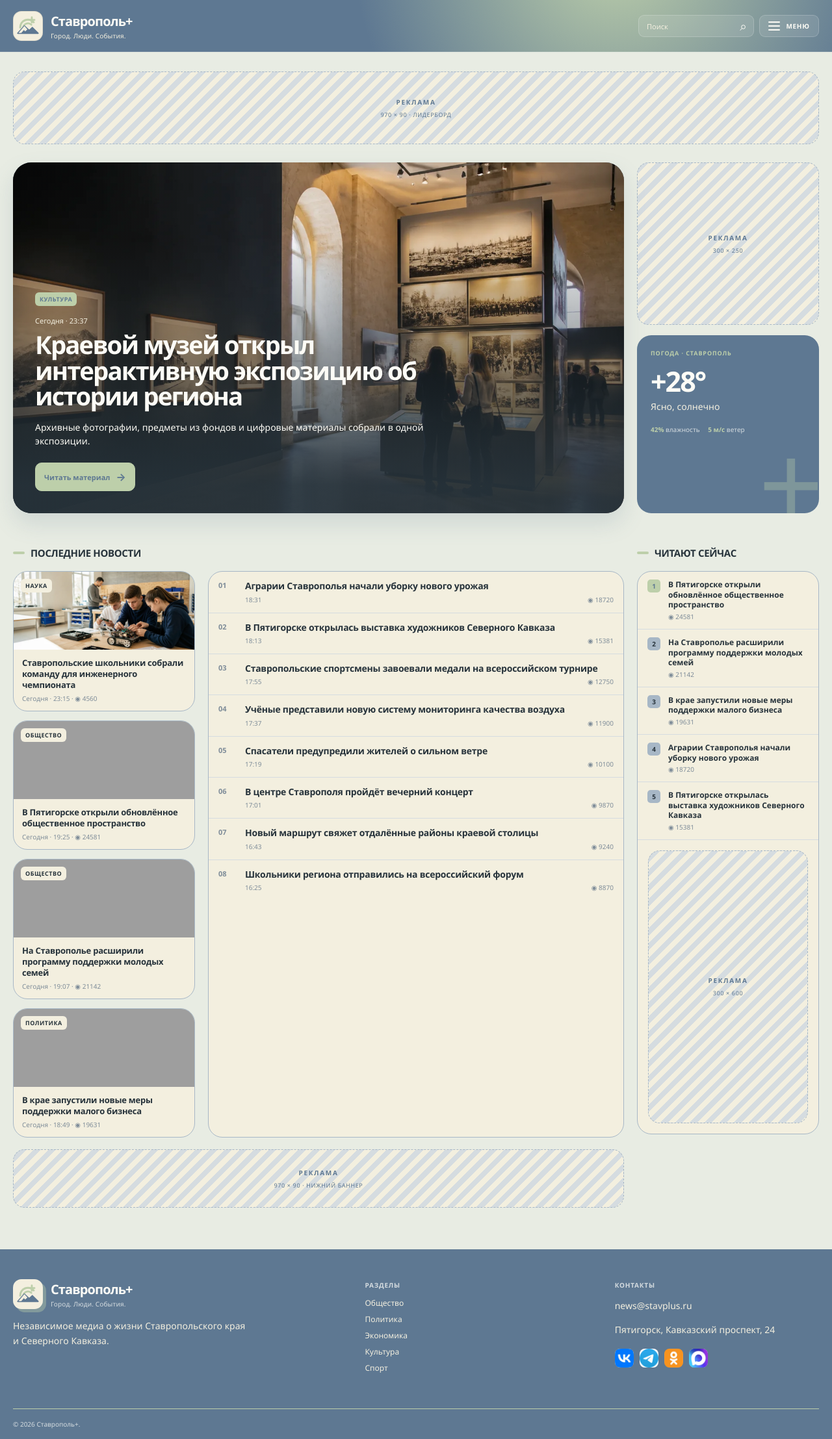
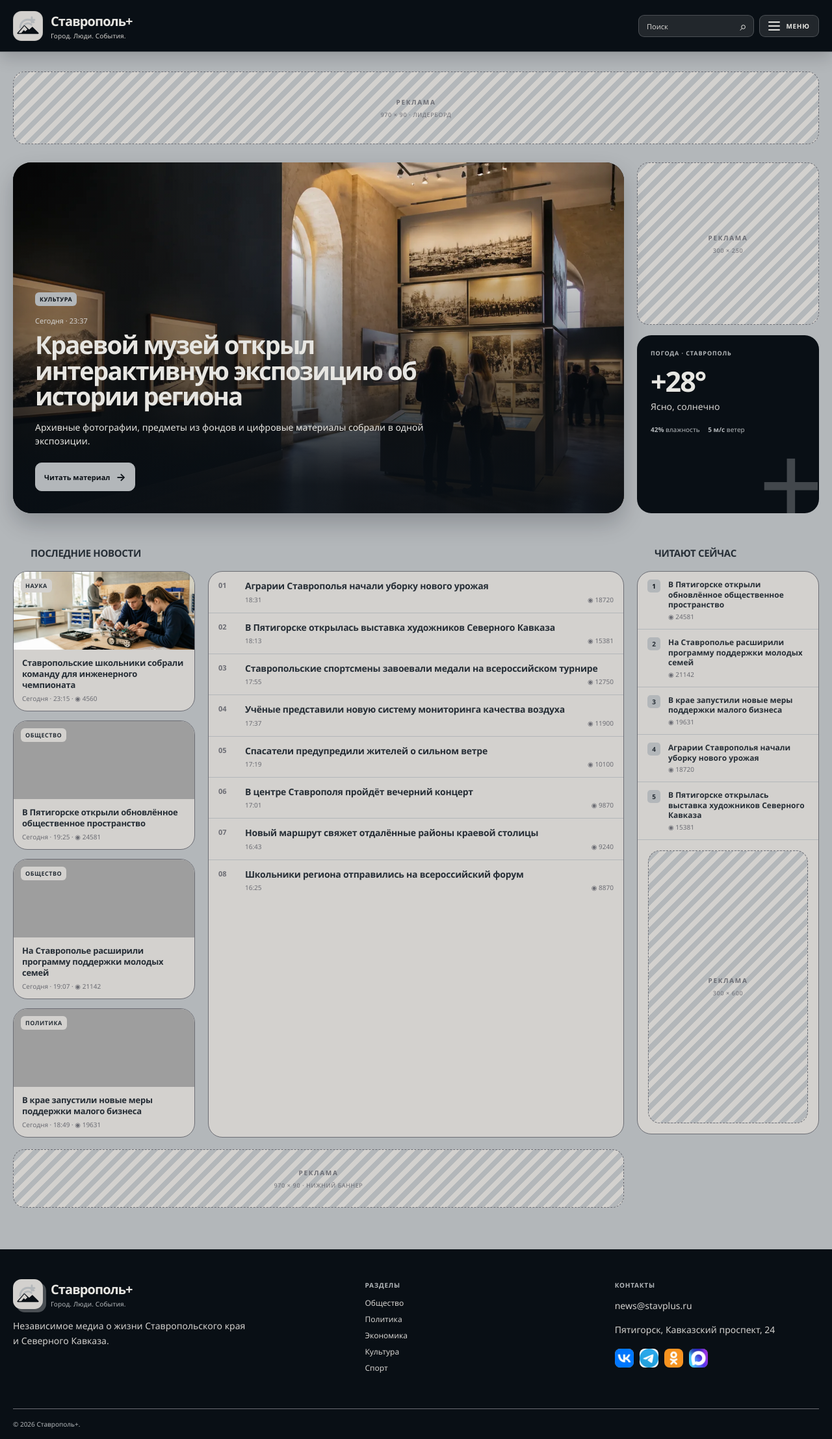
Before and after one commit to temacteklyannayapuwka/Production, a Django app: page / in a window 1280 px wide. Shown: the whole page at 65% size. Run offline with Django 5.2, Linux system fonts and the light colour scheme; data comes from the database, SQL or seed files in the repository; some libraries are stand-ins or nearby versions; grey boxes are pictures that could not be loaded.

Commit message:
style: refine site with midnight mountain palette

```diff
--- a/news/tests.py
+++ b/news/tests.py
@@ -21,7 +21,7 @@ class AdminJavascriptFallbackTests(SimpleTestCase):
     def test_public_page_uses_the_current_menu_script(self):
         response = get_template('base.html').render({})
 
-        self.assertIn('/static/news-site.css?v=13', response)
+        self.assertIn('/static/news-site.css?v=14', response)
         self.assertIn('/static/brand/stavplus-mark.svg', response)
         self.assertIn('/static/news-site.js?v=2', response)
         self.assertIn('>Меню</span>', response)
--- a/static/news-site.css
+++ b/static/news-site.css
@@ -1,16 +1,16 @@
 :root {
-  --ink: #27333b;
-  --carbon: #5e7892;
-  --lime: #bdcfaa;
-  --lime-deep: #5e7892;
-  --paper: #f3efdf;
-  --ground: #e8ece3;
-  --line: #a7b7c6;
-  --line-soft: #d5dce0;
-  --muted: #5e7892;
-  --muted-light: #7f8d99;
-  --white: #fdfcf6;
-  --concrete: #a7b7c6;
+  --ink: #262e36;
+  --carbon: #090f15;
+  --lime: #b3b7ba;
+  --lime-deep: #6c6d74;
+  --paper: #d3d1ce;
+  --ground: #b3b7ba;
+  --line: #6c6d74;
+  --line-soft: #b3b7ba;
+  --muted: #6c6d74;
+  --muted-light: #6c6d74;
+  --white: #e7e6e2;
+  --concrete: #b3b7ba;
   --ui: "Avenir Next", Avenir, "Segoe UI", system-ui, -apple-system, sans-serif;
   --serif: "Iowan Old Style", Baskerville, "Times New Roman", serif;
 }
@@ -40,9 +40,10 @@ img { display: block; max-width: 100%; }
 /* Header and global navigation */
 .masthead {
   position: relative; z-index: 30; overflow: hidden;
-  background: radial-gradient(circle at 74% -90%, #bdcfaa 0, transparent 42%), var(--carbon);
+  background: var(--carbon);
+  box-shadow: 0 8px 26px rgba(9, 15, 21, .2);
 }
-.masthead::after { position: absolute; right: 0; bottom: 0; left: 0; height: 1px; background: rgba(255, 255, 255, .14); content: ""; }
+.masthead::after { position: absolute; right: 0; bottom: 0; left: 0; height: 1px; background: rgba(179, 183, 186, .48); content: ""; }
 .masthead__inner { display: grid; grid-template-columns: minmax(0, 1fr) auto; align-items: center; min-height: 80px; gap: clamp(18px, 2.4vw, 36px); }
 .brand { display: inline-flex; align-items: center; gap: 12px; color: var(--white); text-decoration: none; }
 .brand__mark {
@@ -52,11 +53,11 @@ img { display: block; max-width: 100%; }
   transition: transform .2s ease, box-shadow .2s ease;
 }
 .brand__mark img { width: 40px; height: 40px; }
-.brand:hover .brand__mark { transform: translateY(-2px) rotate(-4deg) scale(1.04); box-shadow: 0 0 0 5px rgba(189, 207, 170, .34); }
+.brand:hover .brand__mark { transform: translateY(-2px) rotate(-4deg) scale(1.04); box-shadow: 0 0 0 5px rgba(179, 183, 186, .34); }
 .brand strong { display: block; font-size: 20px; font-weight: 850; letter-spacing: -.9px; }
-.brand small { display: block; margin-top: 2px; color: #f3efdf; font-size: 10px; letter-spacing: .015em; }
+.brand small { display: block; margin-top: 2px; color: #d3d1ce; font-size: 10px; letter-spacing: .015em; }
 .header-nav { display: flex; justify-content: center; gap: clamp(13px, 1.55vw, 25px); min-width: 0; overflow: hidden; }
-.header-nav a { position: relative; padding: 8px 0; color: #f3efdf; font-size: 11px; font-weight: 750; letter-spacing: -.08px; text-decoration: none; white-space: nowrap; transition: color .18s ease; }
+.header-nav a { position: relative; padding: 8px 0; color: #d3d1ce; font-size: 11px; font-weight: 750; letter-spacing: -.08px; text-decoration: none; white-space: nowrap; transition: color .18s ease; }
 .header-nav a::after { position: absolute; right: 0; bottom: 1px; left: 0; height: 2px; transform: scaleX(0); transform-origin: center; border-radius: 2px; background: var(--lime); content: ""; transition: transform .18s ease; }
 .header-nav a:hover, .header-nav a.active { color: var(--white); }
 .header-nav a:hover::after, .header-nav a.active::after { transform: scaleX(1); }
@@ -71,7 +72,7 @@ img { display: block; max-width: 100%; }
 .social .social__max { width: auto; padding: 0 10px; border-color: var(--lime); border-radius: 20px; background: var(--lime); color: var(--carbon); }
 .social .social__max:hover { background: var(--carbon); color: var(--lime); }
 .social--header { gap: 5px; padding-right: 9px; border-right: 1px solid rgba(255, 255, 255, .14); }
-.social--header a { width: 26px; height: 26px; border-color: rgba(255, 255, 255, .22); background: transparent; color: #f3efdf; font-size: 8px; }
+.social--header a { width: 26px; height: 26px; border-color: rgba(255, 255, 255, .22); background: transparent; color: #d3d1ce; font-size: 8px; }
 .social--header a:hover { border-color: var(--lime); background: var(--lime); color: var(--carbon); }
 .social--header .social__max { width: auto; padding: 0 7px; border-color: rgba(255, 255, 255, .18); background: rgba(255, 255, 255, .1); color: var(--white); }
 .social--header .social__max:hover { border-color: var(--lime); background: var(--lime); color: var(--carbon); }
@@ -95,9 +96,9 @@ img { display: block; max-width: 100%; }
 }
 .search button:hover { background: var(--lime); color: var(--carbon); }
 .search--header { width: 178px; height: 34px; margin-left: 0; border-color: rgba(255, 255, 255, .19); border-radius: 9px; background: rgba(255, 255, 255, .1); }
-.search--header:focus-within { border-color: var(--lime); box-shadow: 0 0 0 3px rgba(189, 207, 170, .34); }
+.search--header:focus-within { border-color: var(--lime); box-shadow: 0 0 0 3px rgba(179, 183, 186, .34); }
 .search--header input { color: var(--white); font-size: 11px; }
-.search--header input::placeholder { color: #f3efdf; }
+.search--header input::placeholder { color: #d3d1ce; }
 .search--header button { width: 36px; background: transparent; color: var(--white); }
 .search--header button:hover { background: var(--lime); color: var(--carbon); }
 .menu-button {
@@ -107,7 +108,7 @@ img { display: block; max-width: 100%; }
   transition: transform .18s ease, border-color .18s ease, box-shadow .18s ease, background .18s ease;
 }
 .menu-button span { display: inline; }
-.menu-button:hover { transform: translateY(-2px); border-color: var(--lime); box-shadow: 0 0 0 3px rgba(189, 207, 170, .34); background: var(--lime); color: var(--carbon); }
+.menu-button:hover { transform: translateY(-2px); border-color: var(--lime); box-shadow: 0 0 0 3px rgba(179, 183, 186, .34); background: var(--lime); color: var(--carbon); }
 .menu-button i, .menu-button i::before, .menu-button i::after { display: block; width: 18px; height: 1.5px; border-radius: 2px; background: currentColor; content: ""; }
 .menu-button i { position: relative; }
 .menu-button i::before { position: absolute; top: -6px; left: 0; }
@@ -117,7 +118,7 @@ img { display: block; max-width: 100%; }
 .ad {
   display: flex; flex-direction: column; align-items: center; justify-content: center; overflow: hidden;
   border: 1px dashed var(--line); border-radius: 18px;
-  background: repeating-linear-gradient(-45deg, #f3efdf, #f3efdf 8px, #d5dce0 8px, #d5dce0 16px);
+  background: repeating-linear-gradient(-45deg, #d3d1ce, #d3d1ce 8px, #b3b7ba 8px, #b3b7ba 16px);
   color: var(--lime-deep); letter-spacing: .12em; text-align: center; text-transform: uppercase;
 }
 .ad span { font-size: 10px; font-weight: 850; }
@@ -151,16 +152,16 @@ img { display: block; max-width: 100%; }
 .headline-list p span { float: right; }
 .hero {
   position: relative; isolation: isolate; min-height: 540px; overflow: hidden; border-radius: 28px; background: var(--carbon);
-  box-shadow: 0 16px 34px rgba(94, 120, 146, .18);
+  box-shadow: 0 16px 34px rgba(9, 15, 21, .22);
 }
 .hero img, .hero__fallback { position: absolute; inset: 0; width: 100%; height: 100%; object-fit: cover; }
-.hero__fallback, .card__fallback { background: linear-gradient(135deg, #5e7892, #8e9e83 52%, #bdcfaa); }
-.hero__overlay { position: absolute; inset: 0; background: linear-gradient(180deg, rgba(39, 51, 59, .04) 22%, rgba(39, 51, 59, .94) 92%); }
+.hero__fallback, .card__fallback { background: linear-gradient(135deg, #090f15, #262e36 52%, #6c6d74); }
+.hero__overlay { position: absolute; inset: 0; background: linear-gradient(180deg, rgba(9, 15, 21, .04) 22%, rgba(9, 15, 21, .94) 92%); }
 .hero__content { position: absolute; right: 0; bottom: 0; left: 0; z-index: 1; padding: 34px; color: var(--white); }
 .hero__content .tag { background: var(--lime); color: var(--carbon); }
-.hero__meta { margin: 15px 0 10px; color: #f3efdf; font-size: 11px; }
+.hero__meta { margin: 15px 0 10px; color: #d3d1ce; font-size: 11px; }
 .hero h1 { max-width: 720px; margin: 0; font-size: clamp(30px, 3vw, 44px); font-weight: 850; line-height: 1.03; letter-spacing: -1.9px; }
-.hero__lead { display: -webkit-box; max-width: 670px; margin: 17px 0 0; overflow: hidden; color: #fdfcf6; font-size: 14px; line-height: 1.55; -webkit-box-orient: vertical; -webkit-line-clamp: 3; }
+.hero__lead { display: -webkit-box; max-width: 670px; margin: 17px 0 0; overflow: hidden; color: #e7e6e2; font-size: 14px; line-height: 1.55; -webkit-box-orient: vertical; -webkit-line-clamp: 3; }
 .hero--empty { min-height: 360px; }
 .hero__content > a, .rail-note button {
   position: relative; display: inline-flex; align-items: center; gap: 9px; overflow: hidden; border: 1px solid var(--lime); border-radius: 10px;
@@ -172,14 +173,14 @@ img { display: block; max-width: 100%; }
 .rail-note button:hover { box-shadow: 4px 4px 0 var(--ink); }
 .hero__content > a b { font-size: 16px; transition: transform .18s ease; }
 .hero__content > a:hover b { transform: translateX(3px); }
-@keyframes hero-cta-pulse { 0%, 72%, 100% { box-shadow: 0 0 0 0 rgba(189, 207, 170, 0); } 77% { box-shadow: 0 0 0 4px rgba(189, 207, 170, .46); } 84% { box-shadow: 0 0 0 10px rgba(189, 207, 170, 0); } }
+@keyframes hero-cta-pulse { 0%, 72%, 100% { box-shadow: 0 0 0 0 rgba(179, 183, 186, 0); } 77% { box-shadow: 0 0 0 4px rgba(179, 183, 186, .46); } 84% { box-shadow: 0 0 0 10px rgba(179, 183, 186, 0); } }
 .side-rail { align-self: stretch; display: grid; grid-template-rows: 250px minmax(0, 1fr); gap: 16px; }
 .weather { position: relative; height: 100%; min-height: 0; overflow: hidden; padding: 21px; border-radius: 22px; background: var(--carbon); color: var(--white); }
-.weather::after { position: absolute; right: -7px; bottom: -40px; color: rgba(189, 207, 170, .34); font-size: 175px; font-weight: 200; line-height: 1; content: "+"; }
+.weather::after { position: absolute; right: -7px; bottom: -40px; color: rgba(179, 183, 186, .34); font-size: 175px; font-weight: 200; line-height: 1; content: "+"; }
 .weather p { margin: 0; color: var(--lime); font-size: 9px; font-weight: 850; letter-spacing: .1em; text-transform: uppercase; }
 .weather strong { display: block; margin-top: 7px; font-size: 43px; letter-spacing: -2px; }
-.weather span { color: #f3efdf; }
-.weather small { position: relative; z-index: 1; display: block; margin-top: 18px; color: #d5dce0; font-size: 10px; }
+.weather span { color: #d3d1ce; }
+.weather small { position: relative; z-index: 1; display: block; margin-top: 18px; color: #b3b7ba; font-size: 10px; }
 .weather b { color: var(--lime); }
 
 .news-layout { display: grid; grid-template-columns: minmax(0, 1fr) 280px; gap: 20px; margin-top: clamp(38px, 4vw, 52px); }
@@ -200,14 +201,14 @@ img { display: block; max-width: 100%; }
 .card p { padding: 0 13px 12px; }
 .headline-list article { display: grid; grid-template-columns: 34px minmax(0, 1fr); gap: 7px; padding: 13px 15px; border-bottom: 1px solid var(--line-soft); transition: background .18s ease, transform .18s ease; }
 .headline-list article:last-child { border: 0; }
-.headline-list article:hover { transform: translateX(3px); background: #e8ece3; }
+.headline-list article:hover { transform: translateX(3px); background: #b3b7ba; }
 .headline-list article > b { color: var(--muted-light); font-size: 11px; }
 .headline-list h3 { margin: 0 0 5px; font-size: 14px; line-height: 1.24; letter-spacing: -.25px; }
 .popular { min-width: 0; }
 .popular__surface { height: max-content; }
 .popular ol { margin: 0; padding: 0; list-style: none; }
 .popular li { display: grid; grid-template-columns: 24px minmax(0, 1fr); gap: 8px; padding: 12px 15px; border-bottom: 1px solid var(--line-soft); transition: background .18s ease; }
-.popular li:hover { background: #e8ece3; }
+.popular li:hover { background: #b3b7ba; }
 .popular li > b { display: grid; place-items: center; width: 20px; height: 20px; border-radius: 5px; background: var(--concrete); color: var(--ink); font-size: 10px; }
 .popular li:first-child > b { background: var(--lime); color: var(--carbon); }
 .popular li span { font-size: 12px; font-weight: 750; line-height: 1.3; }
@@ -226,7 +227,7 @@ img { display: block; max-width: 100%; }
 .rubric-feed__head small { color: var(--muted-light); font-size: 9px; font-weight: 750; letter-spacing: 0; text-transform: none; }
 .rubric-row { display: grid; grid-template-columns: 54px minmax(0, 1fr); gap: 14px; padding: 23px 28px 22px; border-bottom: 1px solid var(--line-soft); transition: background .18s ease; }
 .rubric-row:last-child { border: 0; }
-.rubric-row:hover { background: #e8ece3; }
+.rubric-row:hover { background: #b3b7ba; }
 .rubric-row > b { padding-top: 2px; color: var(--muted-light); font-size: 15px; }
 .rubric-row a { color: var(--ink); text-decoration: none; }
 .rubric-row h2 { margin: 0 0 9px; overflow-wrap: anywhere; font-size: clamp(18px, 1.7vw, 26px); line-height: 1.09; letter-spacing: -1px; }
@@ -237,7 +238,7 @@ img { display: block; max-width: 100%; }
 .rail-note { padding: 22px; border-radius: 22px; background: var(--carbon); color: var(--white); }
 .rail-note > span { color: var(--lime); font-size: 9px; font-weight: 850; letter-spacing: .1em; text-transform: uppercase; }
 .rail-note h2 { margin: 10px 0 8px; font-size: 19px; line-height: 1.06; letter-spacing: -.8px; }
-.rail-note p { margin: 0 0 16px; color: #f3efdf; font-size: 12px; line-height: 1.42; }
+.rail-note p { margin: 0 0 16px; color: #d3d1ce; font-size: 12px; line-height: 1.42; }
 .search-page { max-width: 1020px; }
 .search-excerpt { display: block; margin-top: 9px; color: var(--muted); font-size: 13px; font-weight: 400; line-height: 1.48; }
 .pagination { display: flex; align-items: center; justify-content: center; gap: 16px; margin: 24px 0 2px; color: var(--muted); font-size: 12px; }
@@ -248,7 +249,7 @@ img { display: block; max-width: 100%; }
 .article-layout { display: grid; grid-template-columns: 244px minmax(0, 760px); gap: clamp(34px, 6vw, 92px); justify-content: center; align-items: start; }
 .article-sidebar { position: sticky; top: 74px; border-radius: 22px; }
 .article-sidebar > a { display: block; padding: 14px 16px; border-bottom: 1px solid var(--line-soft); color: var(--ink); font-size: 12px; font-weight: 750; line-height: 1.35; text-decoration: none; transition: background .18s ease, color .18s ease; }
-.article-sidebar > a:hover { background: #e8ece3; color: var(--lime-deep); }
+.article-sidebar > a:hover { background: #b3b7ba; color: var(--lime-deep); }
 .article-sidebar > a span { display: block; margin-bottom: 5px; color: var(--muted-light); font-size: 10px; font-weight: 500; }
 .ad--article-side { height: 250px; margin: 14px; }
 .article-content { min-width: 0; padding: 8px 0 12px; }
@@ -272,27 +273,27 @@ img { display: block; max-width: 100%; }
 .article-author { display: grid; gap: 3px; margin-top: 40px; border-top: 1px solid var(--line); padding-top: 20px; }
 .article-author b { font-size: 13px; }
 .article-author span { color: var(--muted); font-size: 11px; }
-.article-next { margin-top: 40px; border: 1px solid var(--lime-deep); border-radius: 20px; padding: 21px 22px; background: #e8ece3; }
+.article-next { margin-top: 40px; border: 1px solid var(--lime-deep); border-radius: 20px; padding: 21px 22px; background: #b3b7ba; }
 .article-next p { margin: 0 0 8px; color: var(--lime-deep); font-size: 10px; font-weight: 850; letter-spacing: .09em; text-transform: uppercase; }
 .article-next a { display: flex; align-items: baseline; justify-content: space-between; gap: 14px; color: var(--ink); font-size: 18px; font-weight: 850; letter-spacing: -.45px; line-height: 1.2; text-decoration: none; transition: color .18s ease, gap .18s ease; }
 .article-next a:hover { gap: 19px; color: var(--lime-deep); }
 .article-next b { color: var(--lime-deep); font-size: 22px; }
 
 /* Footer and off-canvas menu */
-footer { background: var(--carbon); color: #f3efdf; }
+footer { background: var(--carbon); color: #d3d1ce; }
 .footer__grid { display: grid; grid-template-columns: 1.5fr 1fr 1fr; gap: 70px; padding: 46px 0; }
 .brand--footer { color: var(--white); }
-.brand--footer .brand__mark { box-shadow: 5px 5px 0 rgba(189, 207, 170, .38); }
-.brand--footer small { color: #d5dce0; }
+.brand--footer .brand__mark { box-shadow: 5px 5px 0 rgba(179, 183, 186, .38); }
+.brand--footer small { color: #b3b7ba; }
 .footer__grid p { max-width: 360px; line-height: 1.62; }
-.footer__grid h2 { margin: 2px 0 12px; color: #d5dce0; font-size: 10px; letter-spacing: .08em; text-transform: uppercase; }
-.footer__grid section > a:not(.brand) { display: block; width: max-content; max-width: 100%; margin-bottom: 8px; background-image: linear-gradient(currentColor, currentColor); background-position: 0 calc(100% + 2px); background-repeat: no-repeat; background-size: 0 1px; color: #f3efdf; font-size: 12px; text-decoration: none; transition: color .18s ease, background-size .18s ease; }
+.footer__grid h2 { margin: 2px 0 12px; color: #b3b7ba; font-size: 10px; letter-spacing: .08em; text-transform: uppercase; }
+.footer__grid section > a:not(.brand) { display: block; width: max-content; max-width: 100%; margin-bottom: 8px; background-image: linear-gradient(currentColor, currentColor); background-position: 0 calc(100% + 2px); background-repeat: no-repeat; background-size: 0 1px; color: #d3d1ce; font-size: 12px; text-decoration: none; transition: color .18s ease, background-size .18s ease; }
 .footer__grid section > a:not(.brand):hover { background-size: 100% 1px; color: var(--lime); }
 .footer-social { display: flex; gap: 9px; margin-top: 17px; }
 .footer-social a { display: grid; place-items: center; width: 29px; height: 29px; border-radius: 8px; text-decoration: none; transition: transform .18s ease, box-shadow .18s ease; }
 .footer-social img { width: 29px; height: 29px; border-radius: 8px; object-fit: contain; }
 .footer-social a:hover { transform: translateY(-3px); box-shadow: 0 5px 12px rgba(0, 0, 0, .2); }
-.copyright { border-top: 1px solid #bdcfaa; padding: 16px 0; color: #d5dce0; font-size: 10px; }
+.copyright { border-top: 1px solid #6c6d74; padding: 16px 0; color: #b3b7ba; font-size: 10px; }
 body.menu-open { overflow: hidden; }
 .menu-layer { position: fixed; inset: 0; z-index: 100; visibility: hidden; }
 .menu-layer.is-open { visibility: visible; }
--- a/templates/base.html
+++ b/templates/base.html
@@ -4,10 +4,10 @@
   <head>
     <meta charset="utf-8">
     <meta name="viewport" content="width=device-width, initial-scale=1">
-    <meta name="theme-color" content="#5E7892">
+    <meta name="theme-color" content="#090F15">
     <meta name="description" content="Ставрополь+ — новости Ставропольского края и Северного Кавказа.">
     <title>{% block title %}Ставрополь+ — новости без лишнего{% endblock %}</title>
-    <link rel="stylesheet" href="{% static 'news-site.css' %}?v=13">
+    <link rel="stylesheet" href="{% static 'news-site.css' %}?v=14">
   </head>
   <body>
     <header class="masthead">
```
Also changed, not shown: static/brand/stavplus-mark.svg.
